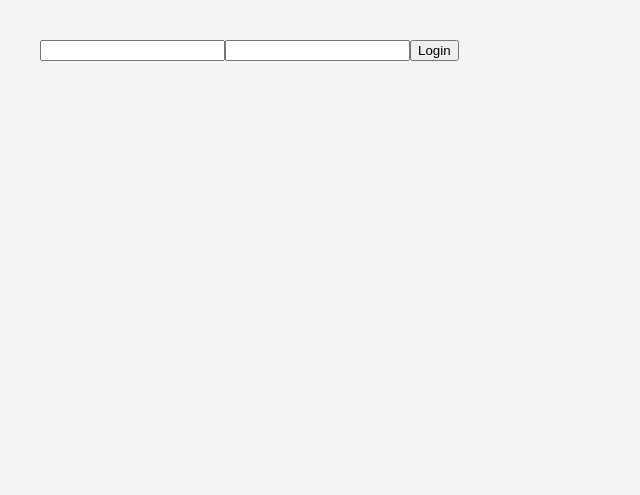
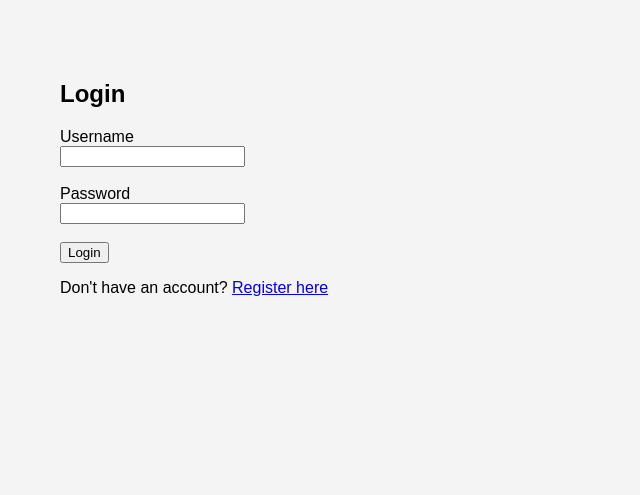
Before and after one commit to RAJ-ROCKY-SBR/Chut, a Flask app: page /login in a window 1280 px wide. Shown: the top 495 px of the page, without its empty margins (0-640 px from the left). Run offline with Flask 3, Linux system fonts and the light colour scheme.

Commit message:
Update login.html

```diff
--- a/templates/login.html
+++ b/templates/login.html
@@ -1,3 +1,19 @@
 {% extends 'base.html' %}
+
 {% block title %}Login{% endblock %}
-{% block content %}<form method="POST"><input name="username"><input name="password" type="password"><button>Login</button></form>{% endblock %}
+
+{% block content %}
+  <div class="container">
+    <h2>Login</h2>
+    <form method="POST" action="/login">
+      <label for="username">Username</label><br>
+      <input type="text" id="username" name="username" required><br><br>
+
+      <label for="password">Password</label><br>
+      <input type="password" id="password" name="password" required><br><br>
+
+      <button type="submit">Login</button>
+    </form>
+    <p>Don't have an account? <a href="/register">Register here</a></p>
+  </div>
+{% endblock %}
```
